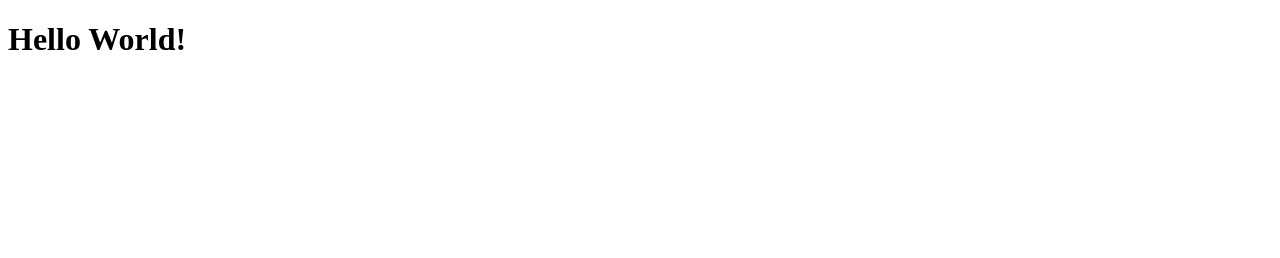
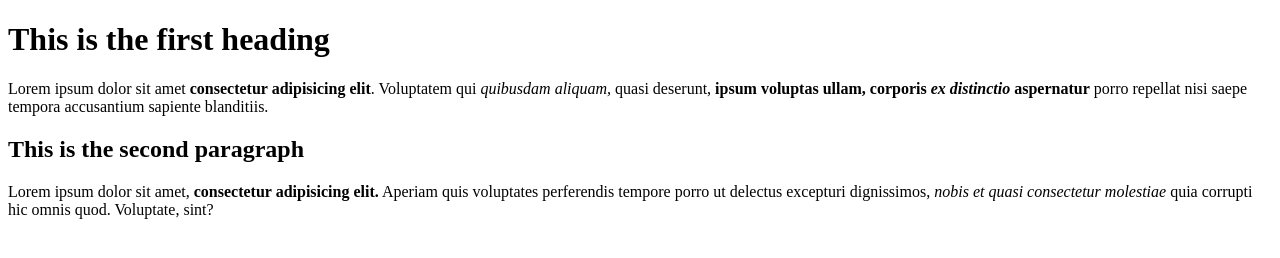
Before and after one commit to janrae-l/First_HTML_Website, a plain HTML site: page index.html in a window 1280 px wide. Drawn offline with Linux system fonts and the light colour scheme.

Commit message:
Add paragraph tags, emphasis, strong and differentiate the headings through using different levels

```diff
--- a/index.html
+++ b/index.html
@@ -1,11 +1,28 @@
 <!DOCTYPE html>
 <html lang="en">
+
 <head>
     <meta charset="UTF-8">
     <title>My First Webpage</title>
 </head>
 
 <body>
-        <h1>Hello World!</h1>
+    <h1>This is the first heading</h1>
+
+    <!-- Do not use <b> and <i> since those does not contribute to
+    accessibility and makes it hard for people who are using
+    assisstive technology-->
+
+    <p>Lorem ipsum dolor sit amet <strong>consectetur adipisicing elit</strong>. Voluptatem qui <em>quibusdam aliquam,
+    </em> quasi deserunt, <strong>ipsum voluptas ullam, corporis <em>ex distinctio</em> aspernatur</strong> porro repellat nisi
+    saepe tempora accusantium sapiente blanditiis.</p>
+
+    <h2> This is the second paragraph</h2>
+
+    <p>Lorem ipsum dolor sit amet, <strong>consectetur adipisicing elit.</strong> Aperiam quis voluptates perferendis tempore porro ut
+    delectus excepturi dignissimos, <em>nobis et quasi consectetur molestiae</em> quia corrupti hic omnis quod. Voluptate,
+    sint?</p>
+
 </body>
+
 </html>
```
Lines whose indentation alone changed are shown as unchanged.
